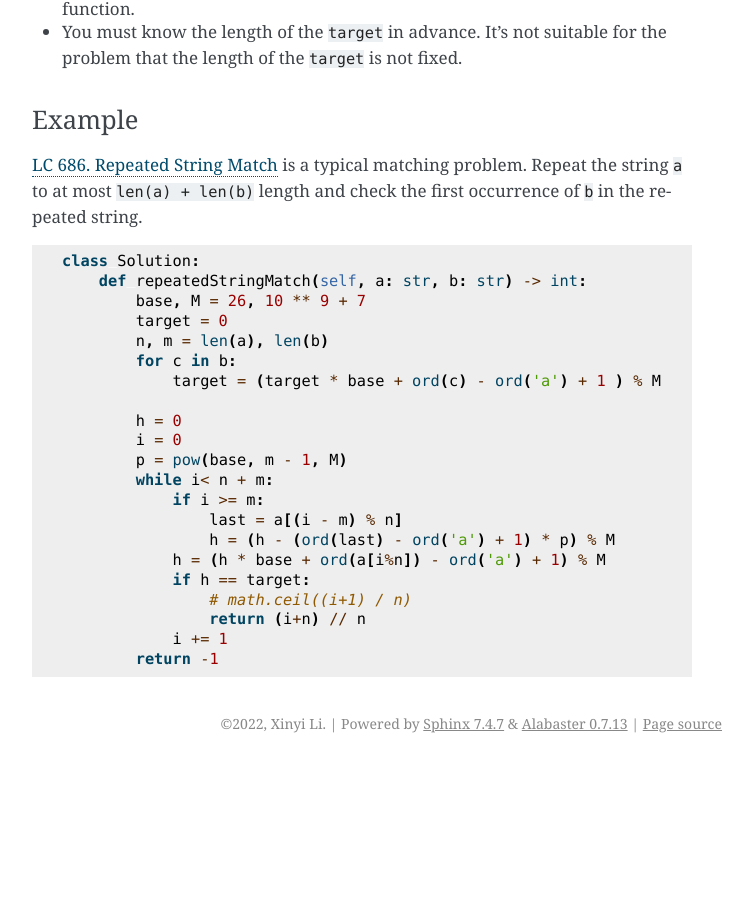
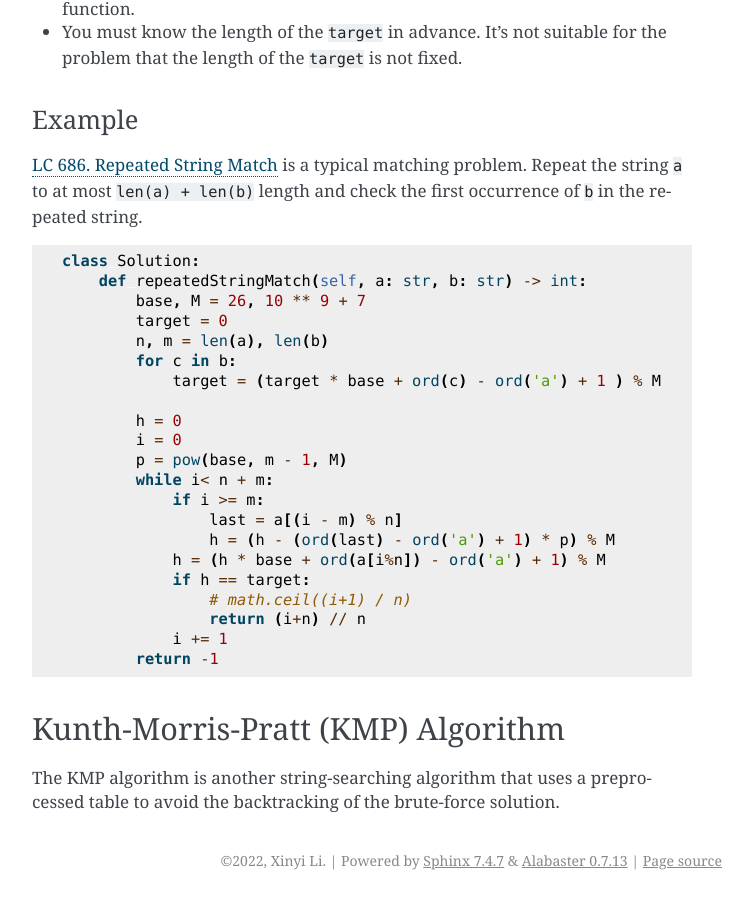
Before and after one commit to li-xin-yi/lctemplates, a Sphinx documentation site: the page built from docs/source/substring.md, in a window 1280 px wide and 900 px high, scrolled down 2535 px. Shown: the whole window, without its empty margins (388-1141 px from the left). Built offline with Sphinx 7.4.7, drawn with Linux system fonts in a browser that asks for light colours; before the commit the page ends 3298 px from its top, so only the background shows below that; some of the changed text lies outside the part shown.

Commit message:
Update substring.md

````diff
--- a/docs/source/substring.md
+++ b/docs/source/substring.md
@@ -112,3 +112,7 @@ class Solution:
             i += 1
         return -1
 ```
+
+## Kunth-Morris-Pratt (KMP) Algorithm
+
+The KMP algorithm is another string-searching algorithm that uses a preprocessed table to avoid the backtracking of the brute-force solution.
````
